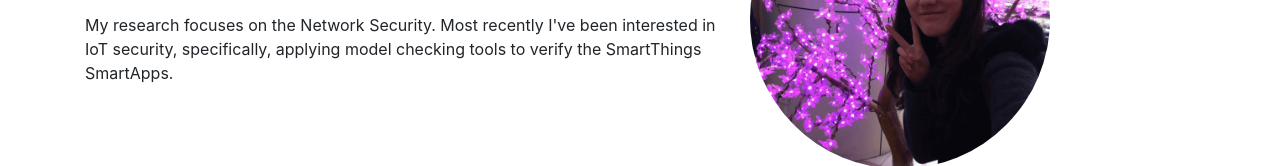
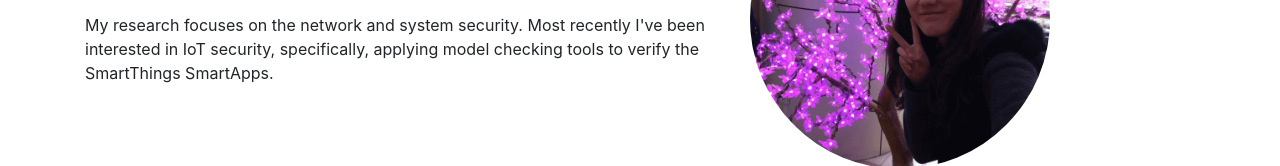
Before and after one commit to J7Island/j7island.github.io, a plain HTML site: page index.html in a window 1280 px wide. Shown: the part 211-377 px from the top of the page. Drawn offline with nearby package versions, Linux system fonts and the light colour scheme.

```diff
--- a/index.html
+++ b/index.html
@@ -35,7 +35,7 @@
     <div class="col-md-7">
       <h1 class="featurette-heading">Bojun Wang</h1>
       <p>I am a 3rd year PhD student in the <a href="https://www.ics.uci.edu/">Department of Computer Science</a> at University of California, Irvine, working with <a href="http://web.cs.ucla.edu/~harryxu/">Prof. Harry Xu</a> and the Analysis for Large-Scale Systems (AnalySys) group.</p>
-      <p>My research focuses on the Network Security. Most recently I've been interested in IoT security, specifically, applying model checking tools to verify the SmartThings SmartApps.</p>
+      <p>My research focuses on the network and system security. Most recently I've been interested in IoT security, specifically, applying model checking tools to verify the SmartThings SmartApps.</p>
     </div>
     <div class="col-md-5">
       <img class="featurette-image img-fluid mx-auto rounded-circle align-middle" style="width: 100%; max-width: 300px; " src="img/headshot.png" data-holder-rendered="true">
```
